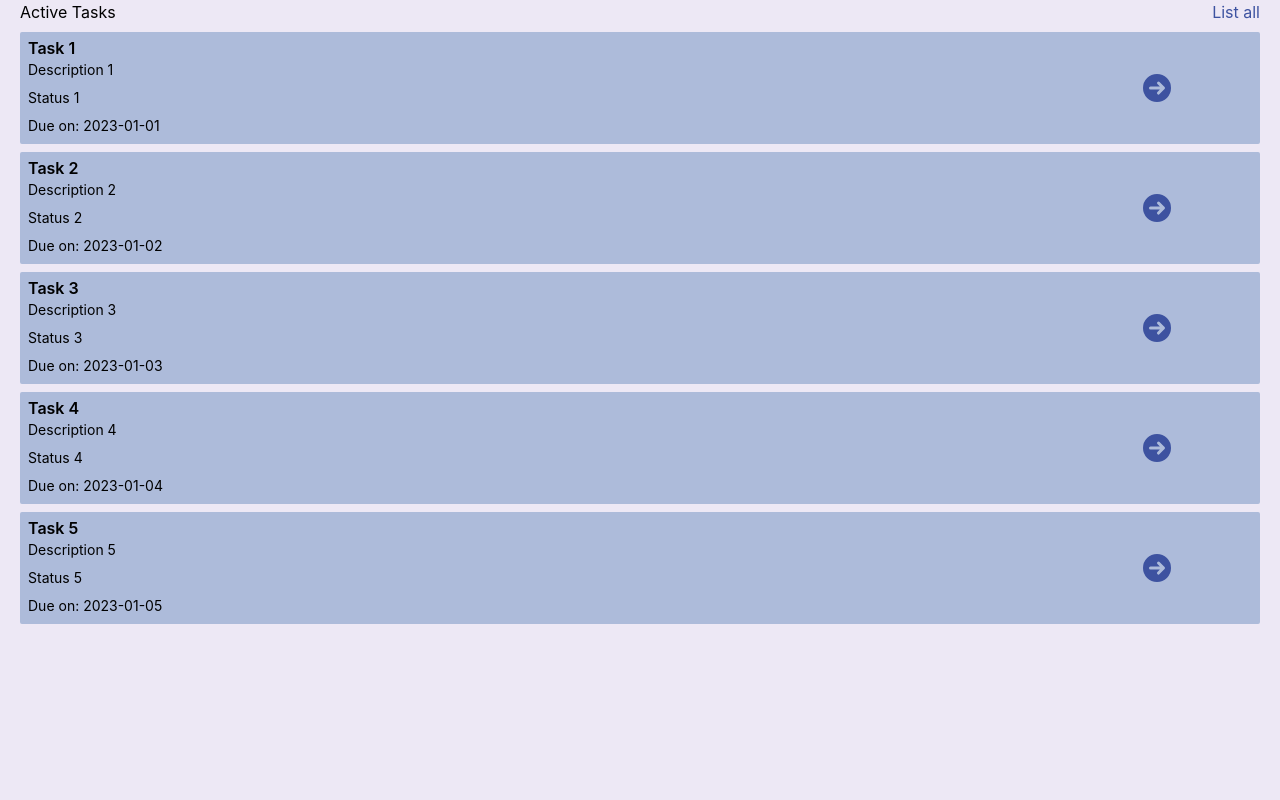
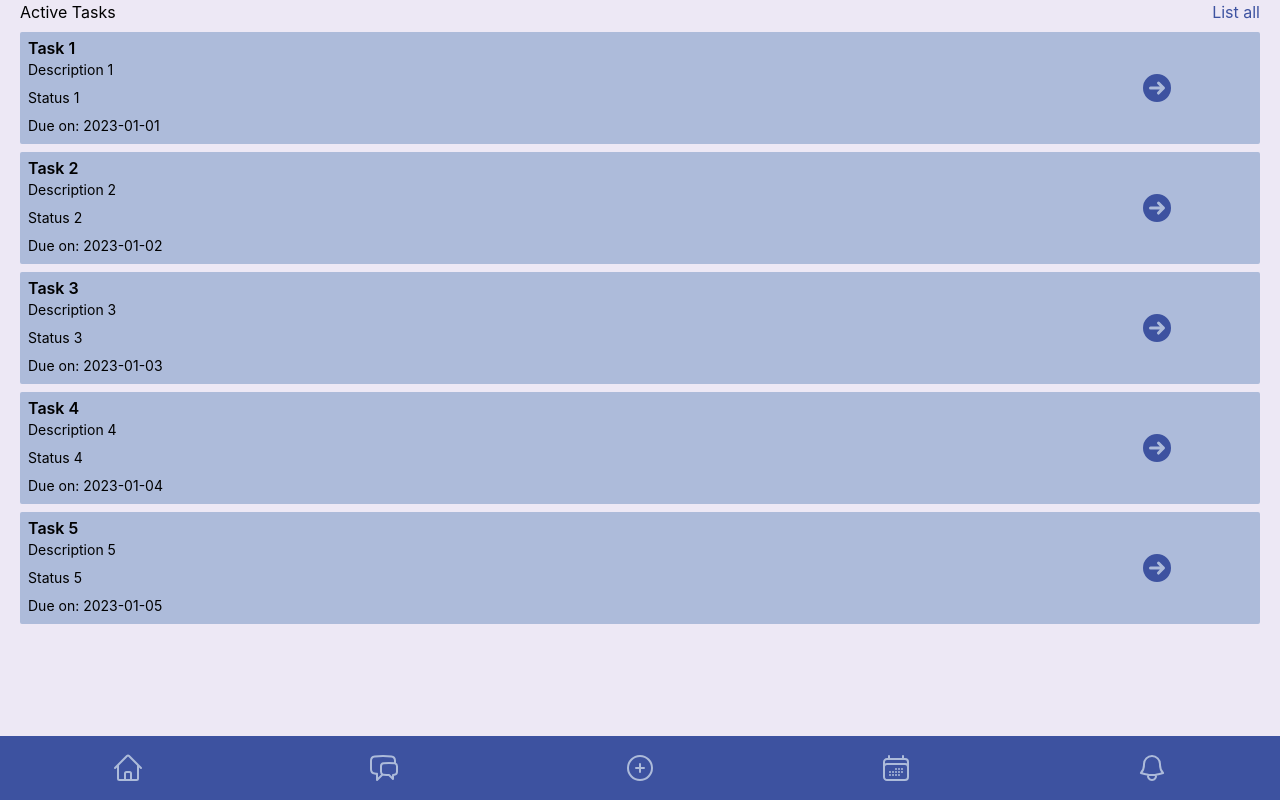
Before and after one commit to dennyp/tasktrack, a React (Create React App) app in the folder client/: page / in a window 1280 px wide. Built offline with nearby package versions, Linux system fonts and the light colour scheme.

Commit message:
adding modal to create task

```diff
--- a/client/src/App.jsx
+++ b/client/src/App.jsx
@@ -1,12 +1,31 @@
-// import './App.css'
+import { useState } from 'react'
 import Home from './Home'
+import AddTask from './components/AddTask'
+import Modal from './components/Modal'
+import NavBar from './components/NavBar'
 
 function App() {
+  const [isOpen, setIsOpen] = useState(false)
+
+  const handleAddTask = () => {
+    setIsOpen(true)
+  }
+
+  const handleCloseModal = () => {
+    setIsOpen(false)
+  }
+
   return (
     <div className="bg-background h-screen">
       <header className="mx-5">
         <Home></Home>
       </header>
+      <NavBar handleAddTask={handleAddTask} />
+      {isOpen && (
+        <Modal open={isOpen} onClose={handleCloseModal}>
+          <AddTask />
+        </Modal>
+      )}
     </div>
   )
 }
--- /dev/null
+++ b/client/src/components/AddTask.jsx
@@ -0,0 +1,35 @@
+import {
+  Button,
+  Field,
+  Fieldset,
+  Input,
+  Label,
+  Legend,
+  Textarea,
+} from '@headlessui/react'
+import React from 'react'
+
+const AddTask = () => {
+  return (
+    <>
+      <Fieldset>
+        <Legend className="text-xl font-bold text-center">Add Task</Legend>
+        <Field className="mb-4">
+          <Label className="block text-md">Title</Label>
+          <Input className="w-full mt-1 py-2" name="title" />
+        </Field>
+        <Field>
+          <Label className="block text-md">Description</Label>
+          <Textarea className="w-full mt-1 py-2" name="description" />
+        </Field>
+      </Fieldset>
+      <div className="self-end">
+        <Button className="w-full mt-4 rounded-sm bg-secondary text-white py-2 px-4 data-[active]:bg-primary">
+          Create
+        </Button>
+      </div>
+    </>
+  )
+}
+
+export default AddTask
--- /dev/null
+++ b/client/src/components/Modal.jsx
@@ -0,0 +1,17 @@
+import { Dialog, DialogBackdrop, DialogPanel } from '@headlessui/react'
+import React from 'react'
+
+const Modal = ({ children, open, onClose }) => {
+  return (
+    <Dialog open={open} onClose={onClose}>
+      <DialogBackdrop className="fixed inset-0 bg-black/30" />
+      <div>
+        <DialogPanel className="grid w-full h-full bg-background p-6 text-left fixed top-1/2 left-1/2 transform -translate-x-1/2 -translate-y-1/2 ">
+          {children}
+        </DialogPanel>
+      </div>
+    </Dialog>
+  )
+}
+
+export default Modal
--- a/client/src/components/NavBar.jsx
+++ b/client/src/components/NavBar.jsx
@@ -17,11 +17,8 @@ const NavBar = ({ handleAddTask }) => {
       <a href="#">
         <ChatBubbleLeftRightIcon className="size-8 text-primary" />
       </a>
-      <a href="#">
-        <PlusCircleIcon
-          className="size-8 text-primary"
-          onClick={handleAddTask}
-        />
+      <a href="#" onClick={handleAddTask}>
+        <PlusCircleIcon className="size-8 text-primary" />
       </a>
       <a href="#">
         <CalendarDaysIcon className="size-8 text-primary" />
```
